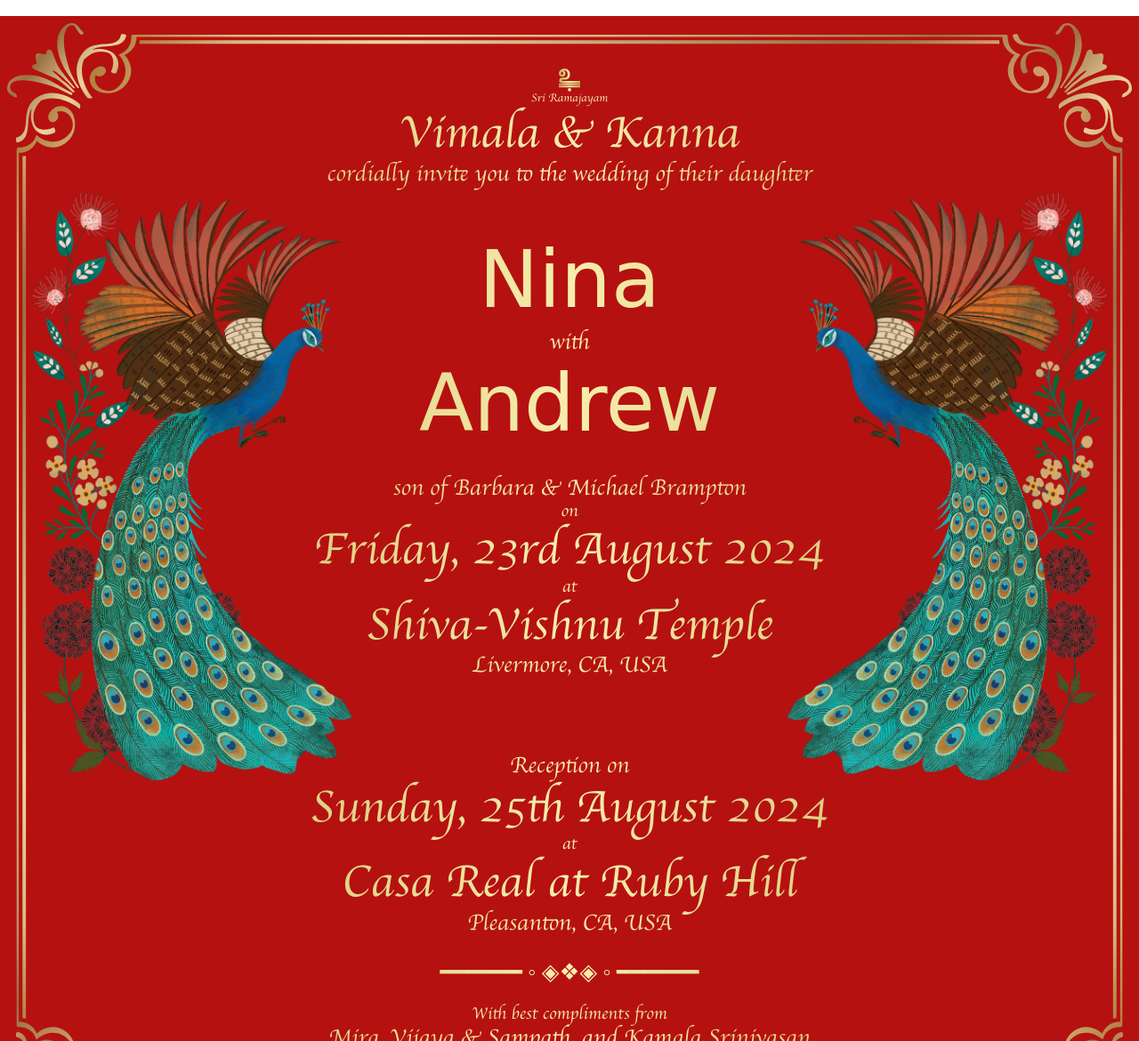
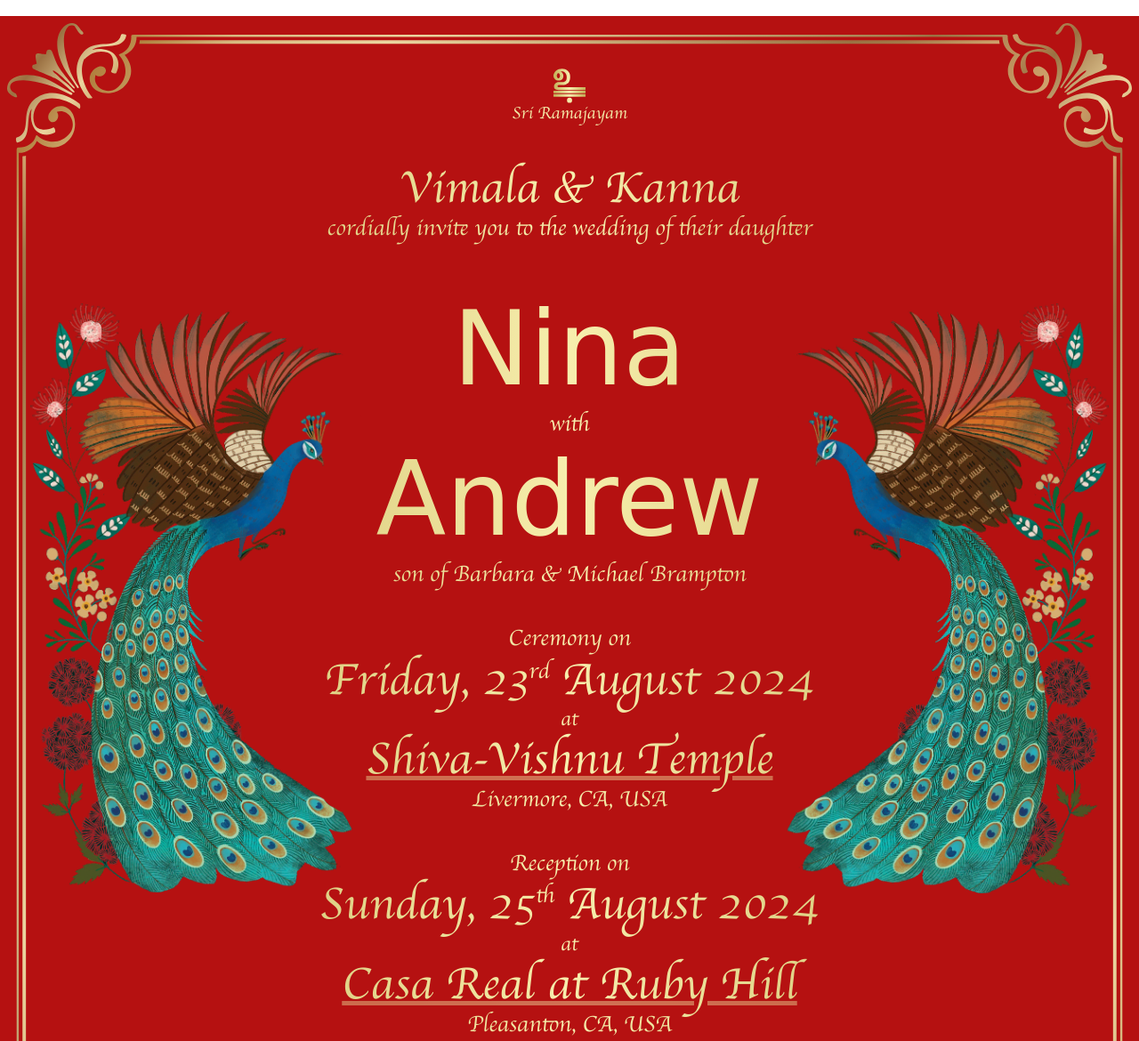
Before and after one commit to bramp/ninaandandrew.com, a plain HTML site: page index.html in a window 1280 px wide. Shown: the top 1170 px of the page at 89% size. Drawn offline with Linux system fonts and the light colour scheme; a web font is replaced by a local one.

Commit message:
More changes.

```diff
--- a/index.html
+++ b/index.html
@@ -50,8 +50,6 @@
       </defs>
     </svg>
 
-
-
     <div id=invite-wrapper>
       <div id="invite" class="gold gold-text">
         <div class=left>
@@ -83,6 +81,7 @@
         <div class="top">
           <div class="pillayar_suli"></div>
           <div class="tiny">Sri Ramajayam</div>
+          <br>
           <div class="medium">Vimala & Kanna</div>
           <div class="normal">cordially invite you to the wedding of their daughter</div>
         </div>
@@ -95,28 +94,28 @@
         </div>
 
         <div class=bottom>
-          <div class="normal">son of Barbara & Michael Brampton</div>
+          <div class="normal">son of Barbara & Michael Brampton</div><br/>
 
-          <div class="small">on</div>
-          <div class="medium">Friday, 23rd August 2024</div>
+          <div class="normal">Ceremony on</div>
+          <div class="medium">Friday, 23<sup>rd</sup> August 2024</div>
           <div class="small">at</div>
-          <div class="medium">Shiva-Vishnu Temple</div>
+          <div class="medium"><a href="https://www.google.com/maps/dir/?api=1&destination=Casa%20Real%20at%20Ruby%20Hill&destination_place_id=ChIJqyp8hVXdj4ARCs7FaAeT_C8">Shiva-Vishnu Temple</a></div>
           <!-- Akella Hall -->
           <div class="normal">Livermore, CA, USA</div>
-
           <!--
           <div class="small">Muhurtham   :    10.00 a.m. - 11.30 a.m.</div>
                         Kanya Lagnam<br />
           <br />
           -->
-
-          <br /><br />
+          <br />
           <div class="normal">Reception on</div>
-          <div class="medium">Sunday, 25th August 2024</div>
+          <div class="medium">Sunday, 25<sup>th</sup> August 2024</div>
           <!--div class="normal">from 5.00 p.m.</div-->
           <div class="small">at</div>
-          <div class="medium">Casa Real at Ruby Hill</div>
+          <div class="medium"><a href="https://www.google.com/maps/dir/?api=1&destination=Casa%20Real%20at%20Ruby%20Hill&destination_place_id=ChIJqyp8hVXdj4ARCs7FaAeT_C8">Casa Real at Ruby Hill</a></div>
           <div class="normal">Pleasanton, CA, USA</div>
+
+          <button type="button" class="btn">RSVP</button>
         </div>
         <div class=footer>
           <div class="normal" style="font-family: serif;">━━━━━━ ◦ ◈❖◈ ◦ ━━━━━━</div>
--- a/styles.css
+++ b/styles.css
@@ -112,7 +112,20 @@ body {
     grid-template-columns: 100px 1fr 100px;
     font-size: 2.5vw;
   }
+}
 
+#invite a {
+  color: inherit;
+  text-decoration: underline #f3eaa740;
+
+}
+
+#invite a:hover {
+  text-decoration: underline #f3eaa780;
+}
+
+sup {
+  font-size: 0.5em;
 }
 
 .top {
@@ -124,6 +137,7 @@ body {
 
 .middle {
   padding: 1em;
+  padding-bottom: 0;
 
   /* Allow the middle to spill into the sides if they need to */
 
@@ -138,65 +152,63 @@ body {
 
 .footer {
   padding: 1em;
+  padding-top: 0;
+}
+
+#invite button {
+  margin: 1em;
+  font-size: 1.5em;
 }
 
 .pillayar_suli {
-  width: 1em;
-  height: 1em;
+  width: 1.5em;
+  height: 1.5em;
   margin: auto;
   background: linear-gradient(to right, #c1ac51, #f7eead, #c1ac51);
   clip-path: url('#pillayar_suli');
 }
 
 .gold {
-    color: #ffc107;
+  color: #f3eaa7;
 
-    /* #ffc107 is a nice shade to add */
   background: linear-gradient(to right, #c1ac51, #f7eead, #c1ac51);
 }
 
 .gold-text {
-    text-fill-color: transparent;
+  color: transparent;
   background-clip: text;
 
-    -webkit-text-fill-color: transparent;
   -webkit-background-clip: text;
 }
 
 
 .tiny {
-  font-size: calc(0.5em - 0vw);
-  font-weight: 300;
+  font-size: 0.75em;
   line-height: 1.2;
 }
 
 .small {
-  font-size: calc(0.75em - 0vw);
-  font-weight: 300;
+  font-size: 0.9em;
   line-height: 1.2;
 }
 
 .normal {
-  font-size: calc(1em - 0vw);
-  font-weight: 300;
+  font-size: 1em;
   line-height: 1.2;
 }
 
 .medium {
-  font-size: calc(2em + 0vw);
-  font-weight: 300;
+  font-size: 2em;
   line-height: 1.2;
 }
 
 .large {
-  font-size: calc(3em + 0vw);
-  font-weight: 300;
+  font-size: 3em;
   line-height: 1.2;
 }
 
 .larger {
-  font-size: calc(3.5em + 0vw);
-  font-weight: 300;
+  font-size: 4.5em;
   line-height: 1.2;
 }
 
```
Lines whose indentation alone changed are shown as unchanged.
